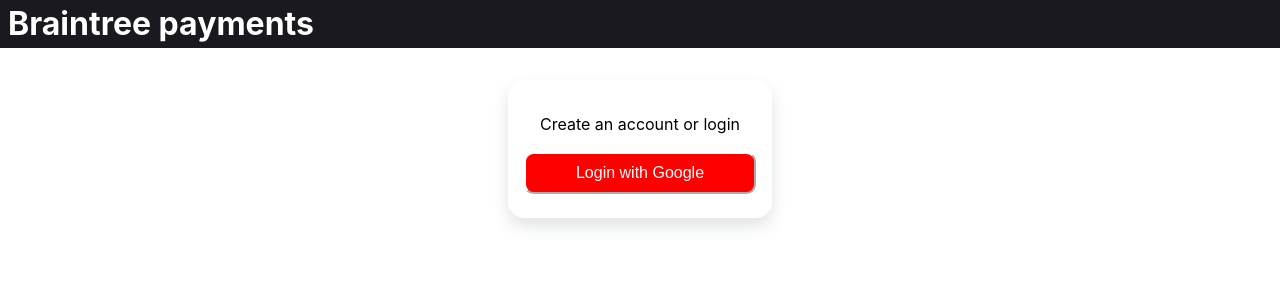
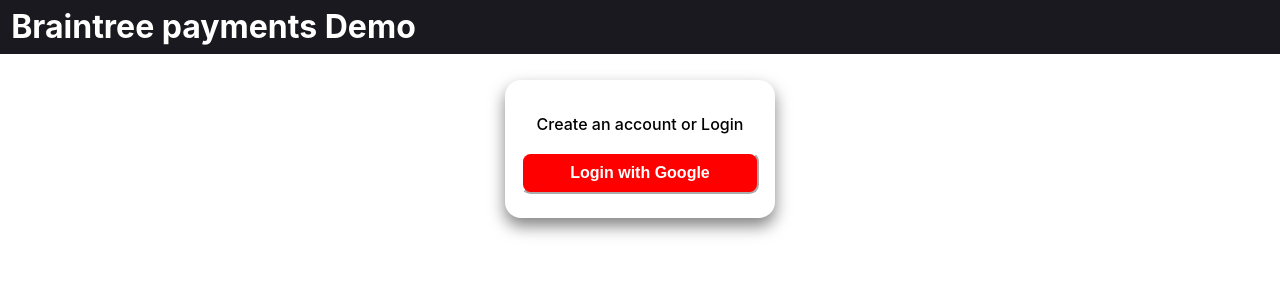
Before and after one commit to hcs847/payments-braintree, a React (Create React App) app in the folder client/: page / in a window 1280 px wide. Shown: the top 300 px of the page. Built offline with nearby package versions, Linux system fonts and the light colour scheme.

Commit message:
styling adjustments

```diff
--- a/client/src/components/Header/index.js
+++ b/client/src/components/Header/index.js
@@ -4,7 +4,7 @@
 
     return (
         <div className="header dark">
-            <h1 style={{ color: 'white', padding: '0.5rem' }}>Braintree payments</h1>
+            <h1 style={{ color: 'white', padding: '0.7rem' }}>Braintree payments Demo</h1>
         </div>
     )
 }
--- a/client/src/index.css
+++ b/client/src/index.css
@@ -203,7 +203,7 @@
 }
 
 .card {
-  box-shadow: 0 0.5em 1em rgb(44 71 65 / 15%);
+  box-shadow: 0 0.5em 1em rgb(7 8 8 / 50%);
   border-radius: 1rem;
   padding: 1em;
   margin-top:5rem;
@@ -275,6 +275,7 @@
   border-color: white;
   padding: 0 .625rem;
   margin-bottom: 0.5rem;
+  font-weight: 600;
 }
 
 .btn-no-styling {
--- a/client/src/pages/Landing.js
+++ b/client/src/pages/Landing.js
@@ -6,7 +6,7 @@
         <div className='flex flex-center'>
 
             <div className="card">
-                <p style={{ margin: '1rem' }}>Create an account or login</p>
+                <p style={{ margin: '1rem', fontWeight: '500' }}>Create an account or Login</p>
                 <button style={{ backgroundColor: 'red' }} className='btn'><a href='/auth/google'>Login with Google</a></button>
             </div>
 
```
